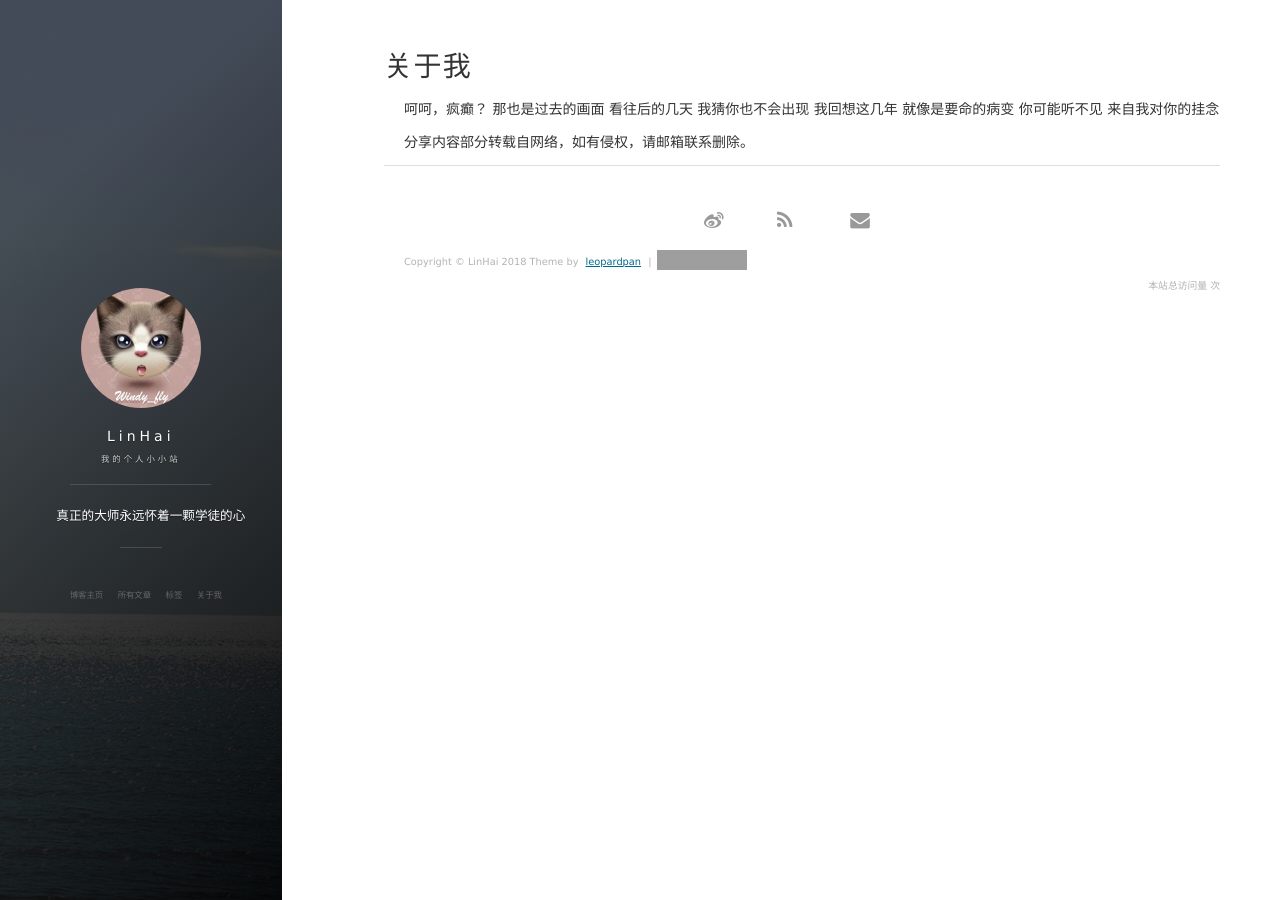
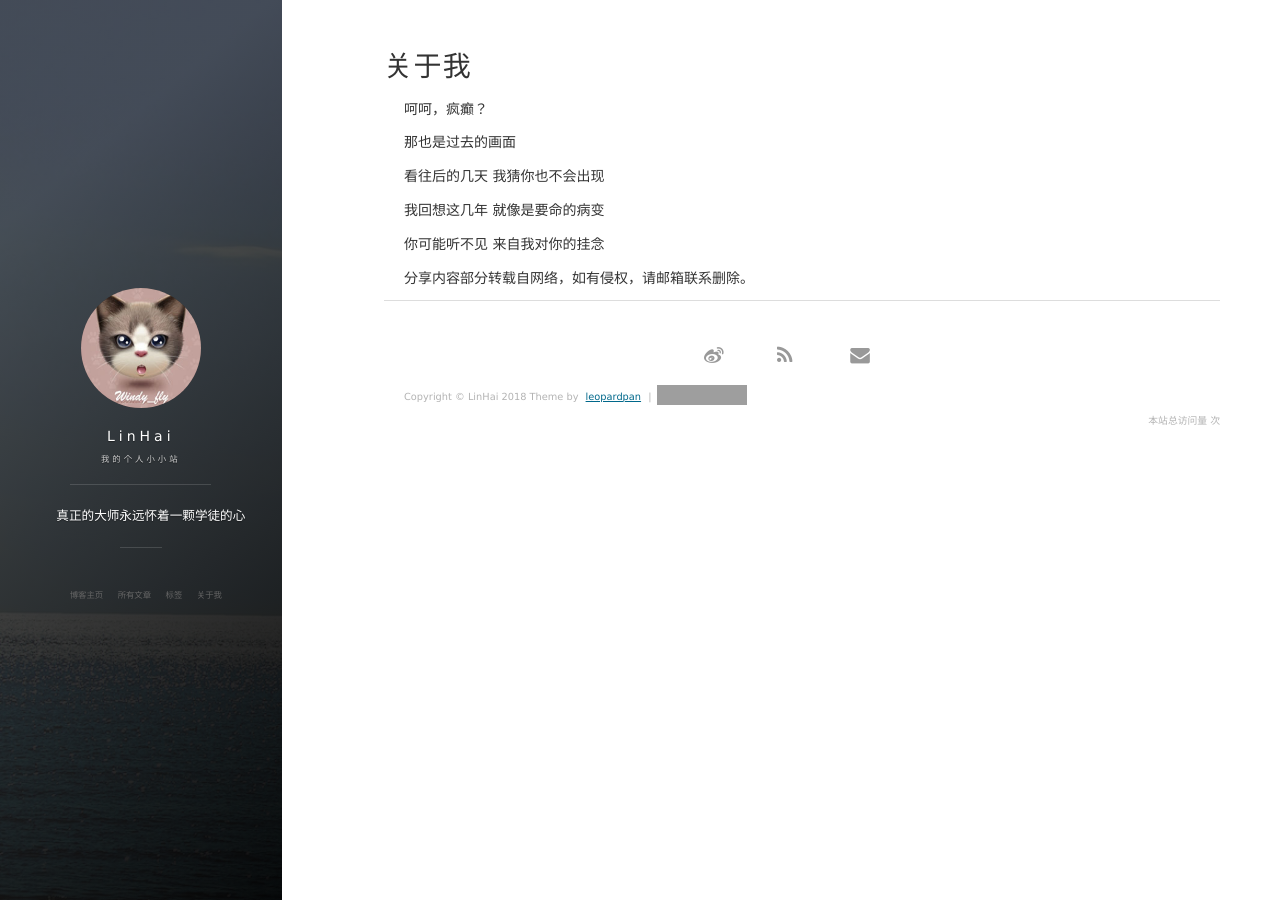
Before and after one commit to aiyodiao/aiyodiao.github.io, a Jekyll site: the page built from about.md, in a window 1280 px wide. Built offline with Jekyll 4.4.1, drawn with Linux system fonts in a browser that asks for light colours; nearby versions of some CDN libraries; comment, search, counter and statistics services are not loaded; grey boxes are pictures that could not be loaded.

```diff
--- a/about.md
+++ b/about.md
@@ -4,11 +4,11 @@ title: 关于我
 ---
 
 
-呵呵，疯癫？
-那也是过去的画面
-看往后的几天 我猜你也不会出现
-我回想这几年 就像是要命的病变
-你可能听不见 来自我对你的挂念
+<P>呵呵，疯癫？
+<p>那也是过去的画面
+<p>看往后的几天 我猜你也不会出现
+<p>我回想这几年 就像是要命的病变
+<p>你可能听不见 来自我对你的挂念
 
 
-分享内容部分转载自网络，如有侵权，请邮箱联系删除。
+<p>分享内容部分转载自网络，如有侵权，请邮箱联系删除。
```
